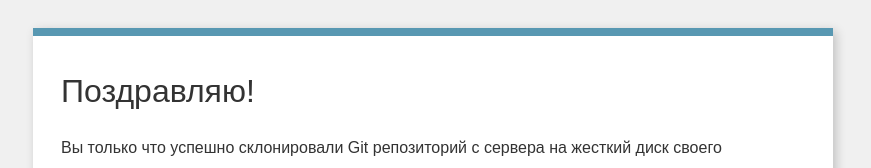
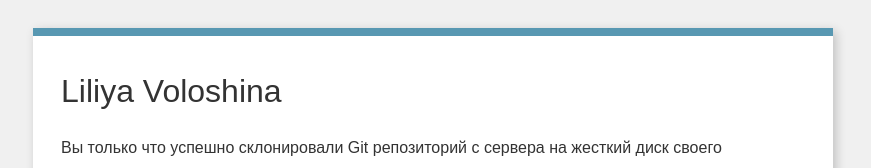
Before and after one commit to liliyavoloshina/git-welcome-test, a plain HTML site: page index.html in a window 1280 px wide. Shown: the top 168 px of the page, without its empty margins (207-1078 px from the left). Drawn offline with Linux system fonts and the light colour scheme.

Commit message:
entered name

```diff
--- a/index.html
+++ b/index.html
@@ -9,7 +9,7 @@
     </head>
     <body>
         <div class="box">
-            <h1>Поздравляю!</h1>
+            <h1>Liliya Voloshina</h1>
             <p>
                 Вы только что успешно склонировали Git репозиторий с сервера на
                 жесткий диск своего компьютера.
```
